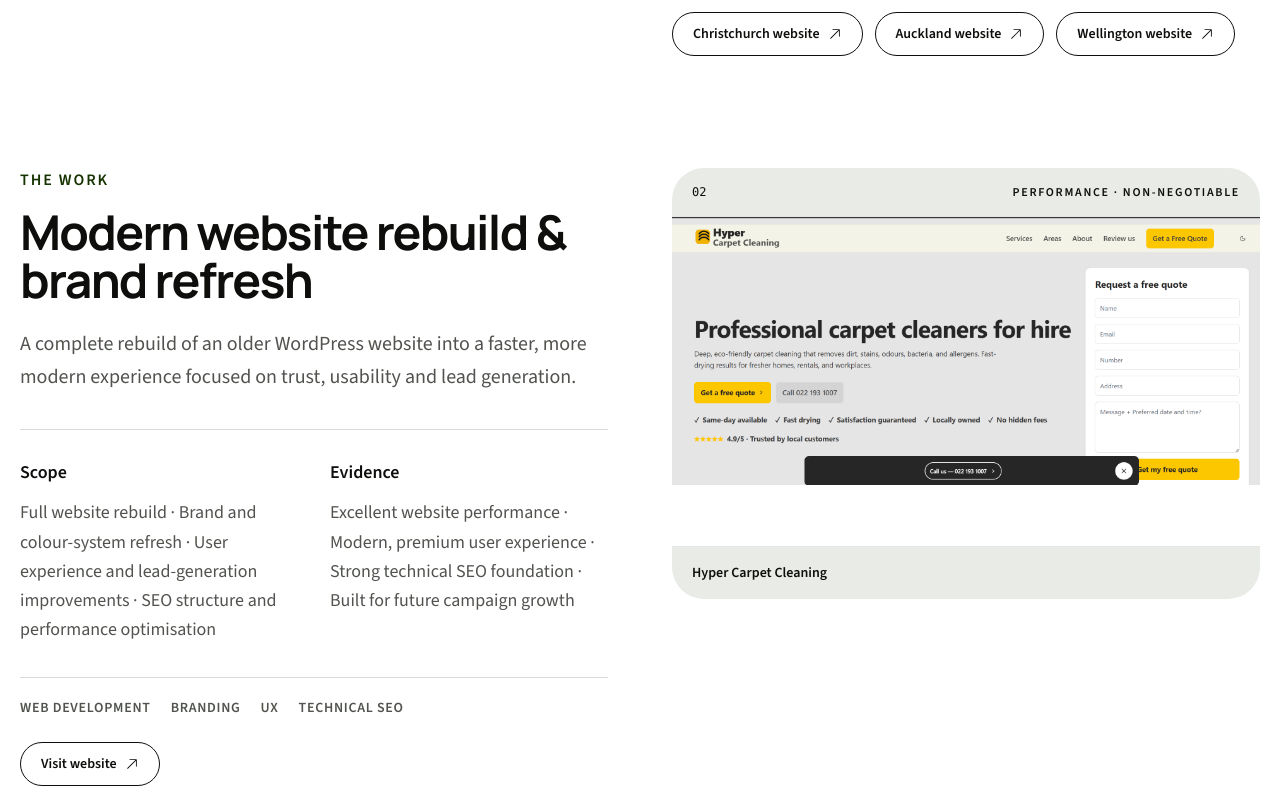
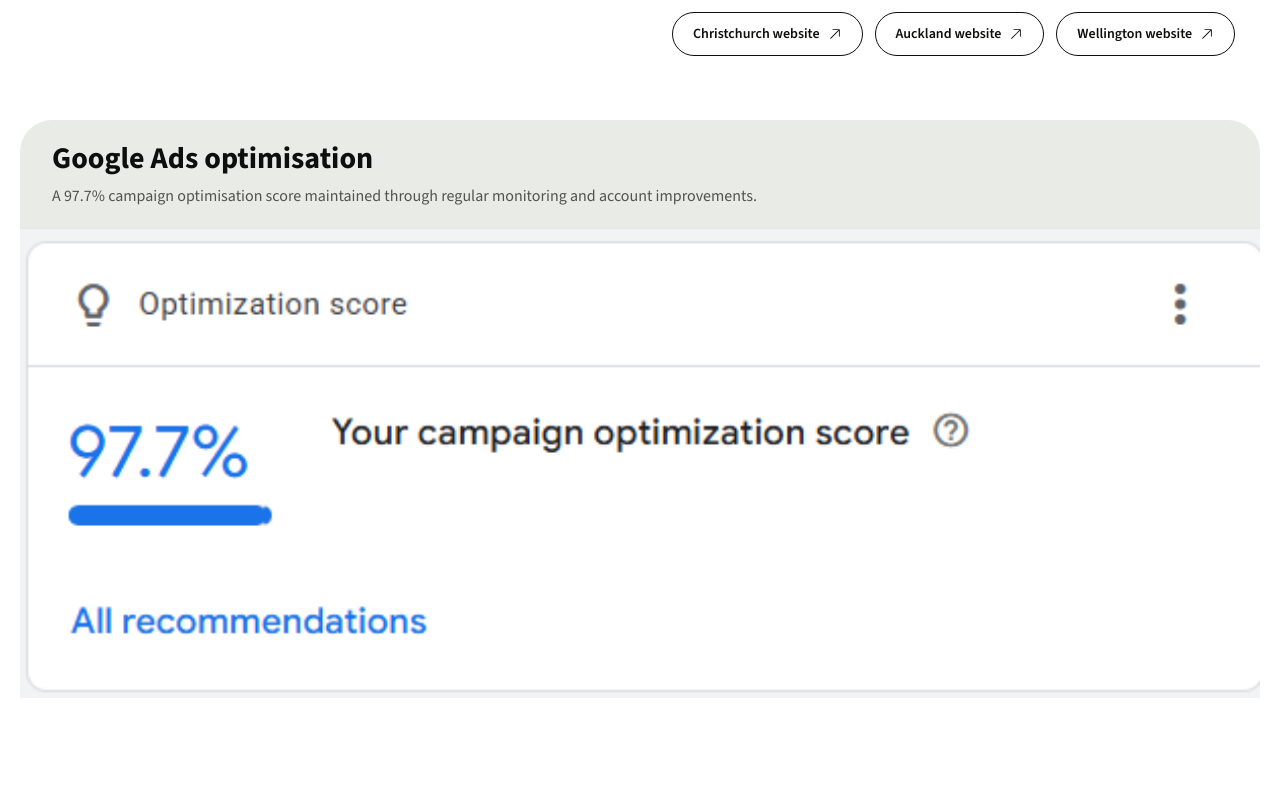
Before and after one commit to taranveerultra-bot/Tara-cv, a Next.js app: page / in a window 1280 px wide. Shown: the part 2720-3520 px from the top of the page. Built offline with nearby package versions, Linux system fonts and the light colour scheme.

Commit message:
Add Google Ads optimisation evidence

```diff
--- a/src/components/PortfolioSections.tsx
+++ b/src/components/PortfolioSections.tsx
@@ -86,7 +86,7 @@ export const ProjectsSection = () => (
                                     <div className="px-6 py-5 sm:px-8">
                                         <p className="text-2xl font-bold sm:text-3xl">{project.evidenceTitle}</p>
                                         <p className="mt-2 text-base text-foreground-accent">
-                                            Measured on mobile with Google PageSpeed Insights.
+                                            {project.evidenceDescription}
                                         </p>
                                     </div>
                                     <div className="relative aspect-[2/1] border-t border-black/10 bg-white">
--- a/src/data/projects.ts
+++ b/src/data/projects.ts
@@ -24,6 +24,12 @@ export const projects: IProject[] = [
         accent: "",
         image: "/images/projects/harmony-clean.png",
         imageAlt: "Harmony Clean Christchurch service page showing navigation, quote call to action and customer review",
+        evidenceImage: "/images/projects/harmony-google-ads-score.png",
+        evidenceImageAlt:
+            "Google Ads campaign dashboard showing a 97.7 percent optimisation score",
+        evidenceTitle: "Google Ads optimisation",
+        evidenceDescription:
+            "A 97.7% campaign optimisation score maintained through regular monitoring and account improvements.",
         links: [
             { label: "Christchurch website", href: "https://harmonyclean.co.nz/" },
             { label: "Auckland website", href: "https://harmonycleanauckland.co.nz/" },
@@ -175,6 +181,7 @@ export const projects: IProject[] = [
         evidenceImageAlt:
             "Google PageSpeed Insights mobile report for TaxPop showing 100 Performance, 91 Accessibility, 100 Best Practices and 100 SEO",
         evidenceTitle: "Performance that makes a difference",
+        evidenceDescription: "Measured on mobile with Google PageSpeed Insights.",
         links: [{ label: "Visit website", href: "https://taxpop.co.nz/" }],
     },
 ];
--- a/src/types.ts
+++ b/src/types.ts
@@ -26,6 +26,7 @@ export interface IProject {
     evidenceImage?: string;
     evidenceImageAlt?: string;
     evidenceTitle?: string;
+    evidenceDescription?: string;
     links?: Array<{
         label: string;
         href: string;
```
Also changed, not shown: public/images/projects/harmony-google-ads-score.png (added).
